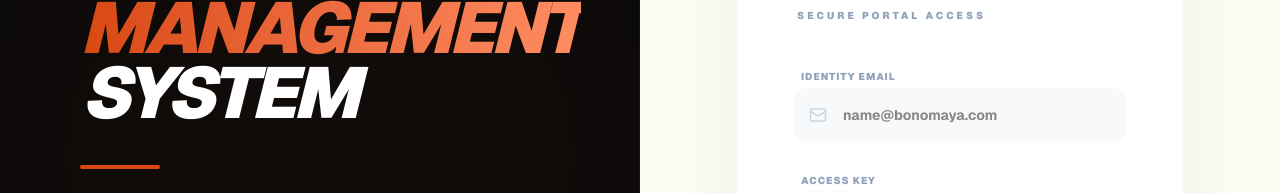
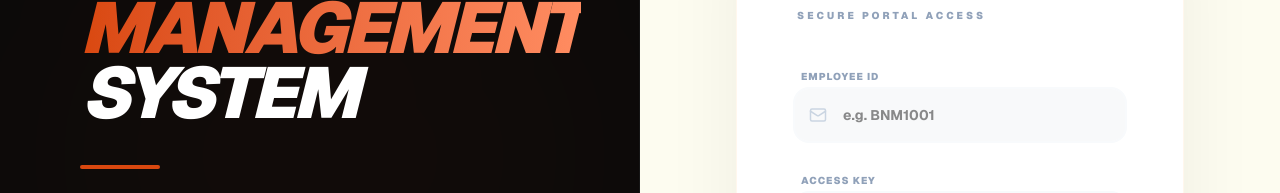
Before and after one commit to masumbillah-swe/bonomaya-management, a Next.js app: page /login in a window 1280 px wide. Shown: the part 244-437 px from the top of the page. Built offline with nearby package versions, Linux system fonts and the light colour scheme; no server answers.

Commit message:
Fixed all errors and implemented Enterprise Admin Panel

```diff
--- a/app/login/page.js
+++ b/app/login/page.js
@@ -8,7 +8,8 @@ import { motion } from "framer-motion";
 import { Mail, Lock, Eye, EyeOff, Loader2, ArrowRight } from "lucide-react";
 
 export default function LoginPage() {
-  const [email, setEmail] = useState("");
+  // ১. ইমেইলের বদলে employeeId স্টেট (BNM1001 এর জন্য)
+  const [employeeId, setEmployeeId] = useState("");
   const [password, setPassword] = useState("");
   const [showPassword, setShowPassword] = useState(false);
   const [loading, setLoading] = useState(false);
@@ -18,22 +19,30 @@ export default function LoginPage() {
     e.preventDefault();
     setLoading(true);
     try {
-      const userCredential = await signInWithEmailAndPassword(auth, email, password);
+      // ২. BNM1001 কে bnm1001@bonomaya.com বানানোর লজিক
+      const formattedID = employeeId.trim().toLowerCase();
+      const loginEmail = `${formattedID}@bonomaya.com`;
+
+      const userCredential = await signInWithEmailAndPassword(auth, loginEmail, password);
       const user = userCredential.user;
 
+      // ৩. ফায়ারস্টোর থেকে রোল চেক করে রিডাইরেক্ট করা
       const userDoc = await getDoc(doc(db, "users", user.uid));
       if (userDoc.exists()) {
         const role = userDoc.data().role?.toLowerCase();
+
+        // আপনার ম্যানেজার রোলের জন্য এই কন্ডিশনগুলো কাজ করবে
         if (role === "admin") router.push("/admin");
-        else if (role === "manager") router.push("/manager");
+        else if (role === "manager") router.push("/manager"); // ম্যানেজার হলে এখানে যাবে
         else if (role === "chef") router.push("/chef");
         else if (role === "salesman") router.push("/salesman");
         else router.push("/dashboard");
       } else {
-        throw new Error("User role not assigned!");
+        throw new Error("User role not assigned in Firestore!");
       }
     } catch (err) {
-      alert("Error: " + err.message);
+      // ৪. সুন্দর করে এরর মেসেজ দেখানো
+      alert("Error: " + (err.code === "auth/user-not-found" ? "ভুল আইডি!" : "ভুল পাসওয়ার্ড বা আইডি!"));
     }
     setLoading(false);
   };
@@ -75,7 +84,6 @@ export default function LoginPage() {
         >
           {/* Header */}
           <div className="mb-10 text-center md:text-left">
-            {/* মোবাইল ভিউতে আইকন বাদ দিয়ে টেক্সট */}
             <div className="md:hidden mb-6">
                 <h1 className="text-sm font-black tracking-[0.5em] text-[#D9480F] uppercase italic">
                     Bonomaya
@@ -92,14 +100,14 @@ export default function LoginPage() {
 
           <form onSubmit={handleLogin} className="space-y-6">
             <div className="space-y-2">
-              <label className="text-[10px] font-black text-slate-400 uppercase ml-2 tracking-widest font-sans">Identity Email</label>
+              <label className="text-[10px] font-black text-slate-400 uppercase ml-2 tracking-widest font-sans">Employee ID</label>
               <div className="relative group">
                 <Mail className="absolute left-4 top-1/2 -translate-y-1/2 text-slate-300 group-focus-within:text-[#D9480F] transition-colors" size={18} />
                 <input
-                  type="email"
-                  placeholder="name@bonomaya.com"
-                  value={email}
-                  onChange={(e) => setEmail(e.target.value)}
+                  type="text"
+                  placeholder="e.g. BNM1001"
+                  value={employeeId}
+                  onChange={(e) => setEmployeeId(e.target.value)}
                   required
                   className="w-full bg-[#F8F9FA] border-2 border-slate-50 p-4 pl-12 rounded-2xl font-bold text-sm outline-none focus:border-[#D9480F] focus:bg-white transition-all font-sans"
                 />
--- a/app/manager/page.js
+++ b/app/manager/page.js
@@ -244,4 +244,4 @@ function ManagerDashboard() {
     </div>
   );
 }
-export default withAuth(ManagerDashboard, "Chef");
+export default withAuth(ManagerDashboard, "manager");
--- a/components/withAuth.js
+++ b/components/withAuth.js
@@ -19,6 +19,8 @@ export default function withAuth(Component, allowedRole) {
         try {
           const userDoc = await getDoc(doc(db, "users", user.uid));
           const userRole = userDoc.data()?.role?.toLowerCase();
+
+          // যদি ডাটাবেসের রোল আর পেজের রোল মিলে যায়, তবেই ঢুকতে দিবে
           if (userRole === allowedRole.toLowerCase()) {
             setLoading(false);
           } else {
@@ -33,7 +35,7 @@ export default function withAuth(Component, allowedRole) {
 
     if (loading) return (
       <div className="fixed inset-0 z-[999] h-screen w-screen flex items-center justify-center bg-[#0A0A0A]">
-        <h1 className="text-white font-black italic text-2xl animate-pulse tracking-tighter uppercase">Bonomaya Security...</h1>
+        <h1 className="text-white font-black italic text-2xl animate-pulse uppercase">Bonomaya Security...</h1>
       </div>
     );
 
```
